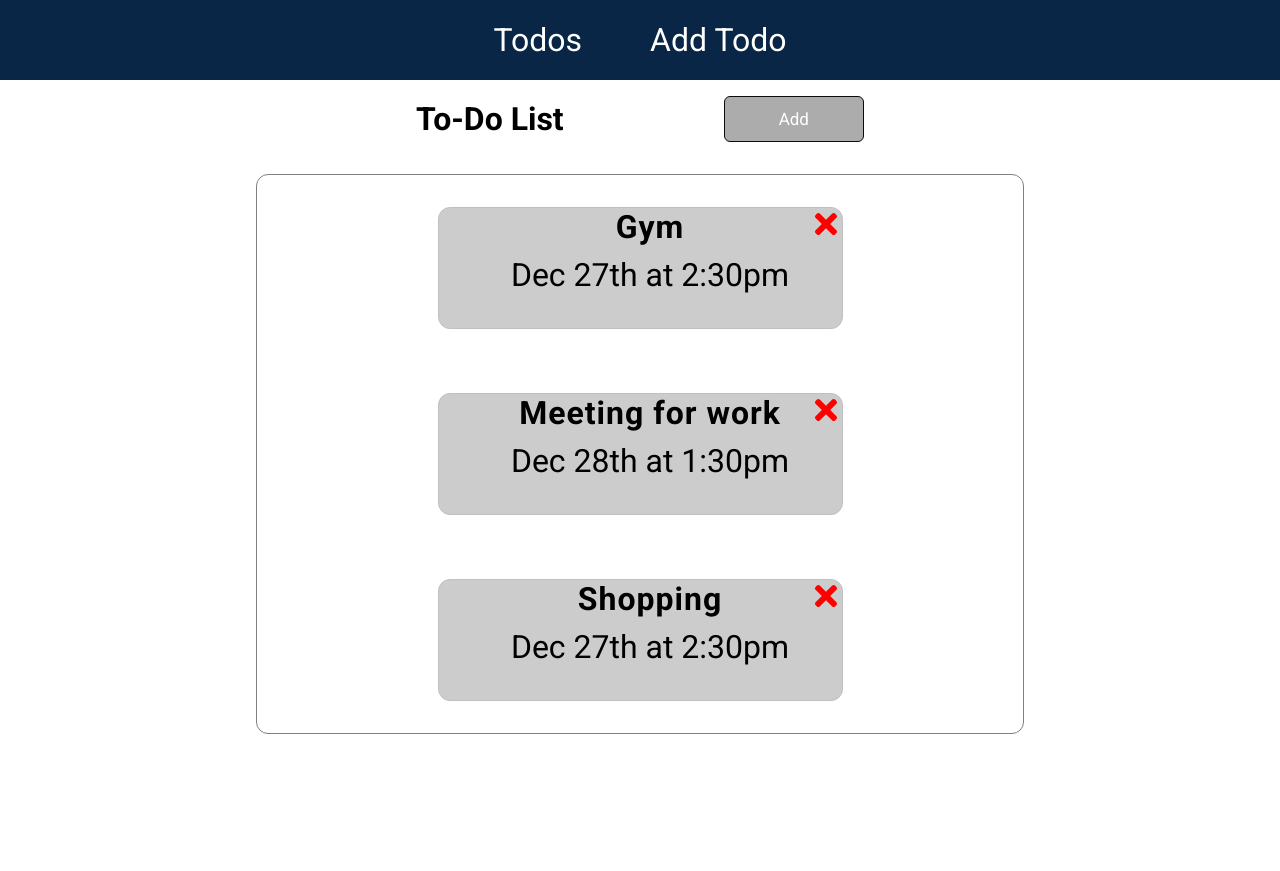
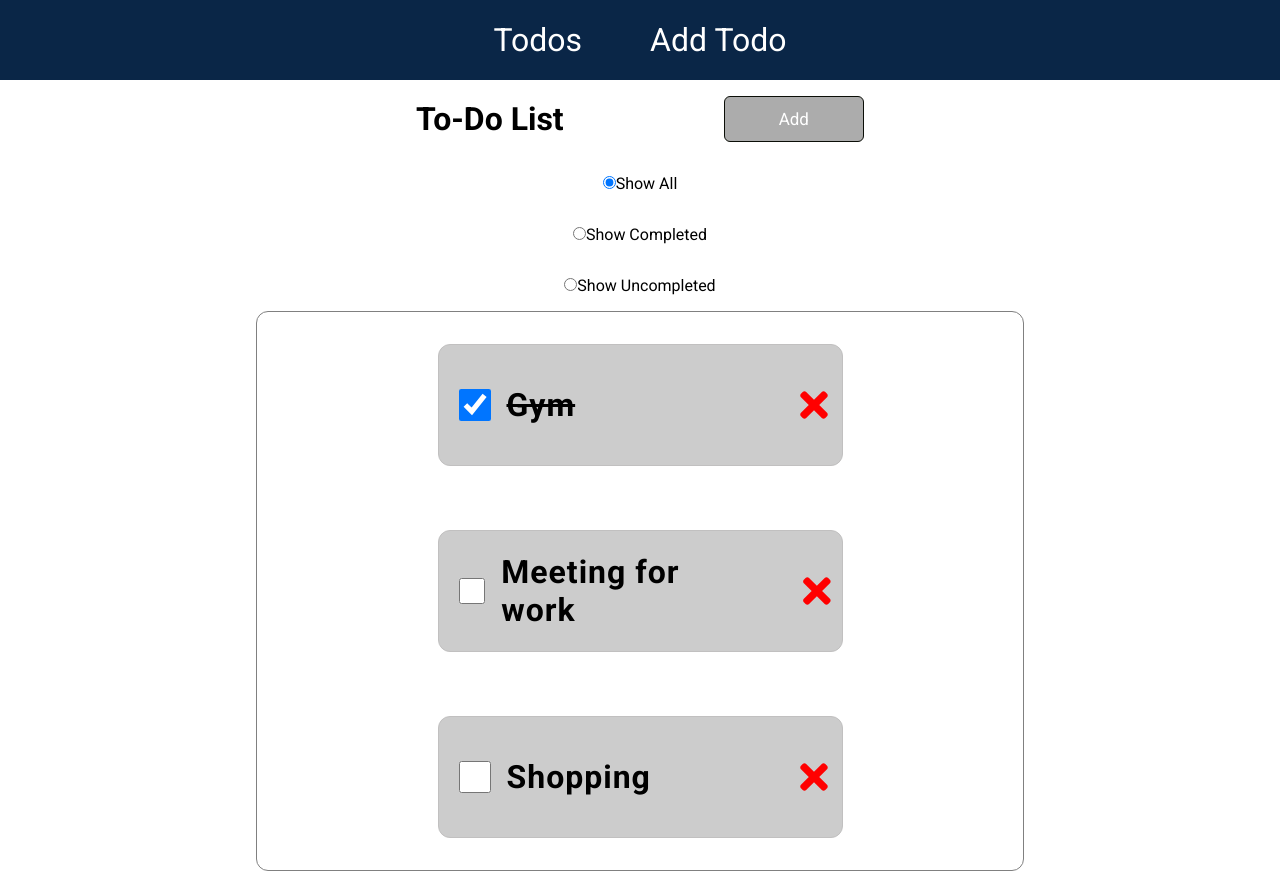
Before and after one commit to 221191/itehdomaci3, a React (Create React App) app: page /todos in a window 1280 px wide. Before the commit the page ends 800 px from the top, so only its background shows below. Built offline with nearby package versions, Linux system fonts and the light colour scheme.

Commit message:
filter todo

```diff
--- a/src/App.js
+++ b/src/App.js
@@ -11,25 +11,32 @@ const App = () => {
     {
       id: 1,
       text: "Gym",
-      day: "Dec 27th at 2:30pm",
+      completed: true
     },
     {
       id: 2,
       text: "Meeting for work",
-      day: "Dec 28th at 1:30pm",
+      completed: false
     },
     {
       id: 3,
       text: "Shopping",
-      day: "Dec 27th at 2:30pm",
+      completed: false
     },
   ]);
+
+
+  const toggleComplete = (id) =>{
+    setTodos(prev =>
+      prev.map((todo) => todo.id === id ? {...todo, completed: !todo.completed} : todo)
+    )
+  }
 
   // Dodavanje todo
   const addTodo = (todo) =>{
     const id = Math.floor(Math.random() * 10000) + 1;
 
-    const newTodo = {id, ...todo};
+    const newTodo = {id, completed: false, ...todo};
     setTodos([...todos, newTodo]);
   }
 
@@ -46,7 +53,7 @@ const App = () => {
       <Routes>
         <Route path="/">
         <Route index element={<Navigate to="/todos" replace />} />
-          <Route path="/todos" element={<TodosPage todos={todos} onDelete={deleteTodo}/>} />
+          <Route path="/todos" element={<TodosPage todos={todos} onDelete={deleteTodo} toggleComplete={toggleComplete}/>} />
           <Route path="/addtodo" element={<AddTodoPage onAdd={addTodo} />} />
         </Route>
       </Routes>
--- a/src/components/AddTodo.js
+++ b/src/components/AddTodo.js
@@ -24,11 +24,6 @@ const AddTodo = (props) => {
             <label>Todo</label>
             <input type="text" placeholder='Add Todo' value={text} onChange={(e)=> setText(e.target.value)}/>
         </div>
-        <div className='form'>
-            <label>Day & Time</label>
-            <input type="text" placeholder='Add Day & Time' value={day} onChange={(e)=> setDay(e.target.value)}/>
-        </div>
-
         <input className="add-btn" type="submit" value="Save Todo" />
 
     </form>
--- a/src/components/Todo.css
+++ b/src/components/Todo.css
@@ -6,7 +6,6 @@
 }
 
 .todos{
-    position: relative;
     margin: 2rem 0;
     background-color: #cccccc;
     padding-left: 20px;
@@ -15,8 +14,9 @@
     border-radius: 12px;
     display: flex;
     align-items: center;
-    justify-content: flex-start;
-    flex-direction: column;
+    justify-content: space-between;
+    /* flex-direction: column; */
+    gap: 5rem;
     width: 50%;
 }
 
@@ -33,8 +33,23 @@
     margin-top: 10px;
 }
 .delete-todo{
-    position: absolute;
     color:red;
     cursor: pointer;
-    right: 0;
+    padding-right: 0.5rem;
 }
+
+.chk-complete{
+    width: 32px;
+    height: 32px;
+}
+
+.wrap{
+    display: flex;
+    align-items: center;
+    justify-content: center;
+    gap: 1rem;
+}
+
+.strike{
+    text-decoration: line-through;
+}
--- a/src/components/Todo.js
+++ b/src/components/Todo.js
@@ -5,8 +5,11 @@ const Todo = (props) => {
   return (
     <div className='all-todo'>
       <div className='todos'>
-        <h3 className='todo-text'>{props.todo.text} <FaTimes className='delete-todo' onClick={() => props.onDelete(props.todo.id)} /> </h3>
-        <p className='todo-day'>{props.todo.day}</p>
+        <div className='wrap'>
+        <input className='chk-complete' type="checkbox" id="completed" checked={props.todo.completed} onChange={() => props.toggleComplete(props.todo.id)}/>
+        <h3 className={`todo-text ${props.todo.completed ? 'strike' : ''}`}>{props.todo.text} </h3>
+        </div>
+        <FaTimes className='delete-todo' size={40} onClick={() => props.onDelete(props.todo.id)} />
         </div>
     </div>
   )
--- a/src/components/Todos.css
+++ b/src/components/Todos.css
@@ -3,3 +3,12 @@
     margin: 0 20%;
     border-radius: 12px;
 }
+
+.filter{
+    display: flex;
+    align-items: center;
+    justify-content: center;
+    flex-direction: column;
+    gap: 2rem;
+    margin-bottom: 1rem;
+}
--- a/src/components/Todos.js
+++ b/src/components/Todos.js
@@ -1,14 +1,61 @@
 import React from "react";
 import Todo from "./Todo";
-import './Todos.css';
+import "./Todos.css";
+import { useState } from "react";
 const Todos = (props) => {
+  const [show, setShow] = useState('All');
 
+  const onChangeValue = (e) =>{
+    setShow(e.target.value);
+  }
+  console.log(show);
   return (
-    <div className="todos-home">
-      {props.todos.map((todo) => (
-        <Todo key={todo.id} todo={todo} onDelete={props.onDelete}/>
-      ))}
-    </div>
+    <>
+      <div className="filter" >
+        <div>
+          <input type="radio" name="filter" id="show-all" value='All' checked={show === 'All'} onChange={onChangeValue}/>
+          <label htmlFor="show-all">Show All</label>
+        </div>
+
+        <div>
+          <input type="radio" name="filter" id="show-completed" value='Completed' checked={show === 'Completed'} onChange={onChangeValue}/>
+          <label htmlFor="show-completed">Show Completed</label>
+        </div>
+
+        <div>
+          <input type="radio" name="filter" id="show-uncompleted" value='Uncompleted' checked={show === 'Uncompleted'} onChange={onChangeValue}/>
+
+          <label htmlFor="show-uncompleted">Show Uncompleted</label>
+        </div>
+      </div>
+
+      <div className="todos-home">
+        {props.todos.filter(todo => {
+          // console.log(show, todo);
+          if(show === 'Completed'){
+            if(todo.completed === true){
+              return todo;
+
+            }
+          }
+          else if(show === 'Uncompleted'){
+            if(todo.completed === false){
+              return todo;
+            }
+          }
+          else{
+            return todo;
+          }
+        }).map((todo) => (
+          <Todo
+            key={todo.id}
+            todo={todo}
+            onDelete={props.onDelete}
+            toggleComplete={props.toggleComplete}
+          />
+        ))}
+      </div>
+    </>
   );
 };
 
--- a/src/components/pages/TodosPage.js
+++ b/src/components/pages/TodosPage.js
@@ -7,7 +7,7 @@ const TodosPage = (props) => {
     <div>
     <Header title="To-Do List" />
 
-     {props.todos.length > 0 && <Todos todos={props.todos} onDelete={props.onDelete}/>}
+     {props.todos.length > 0 && <Todos todos={props.todos} onDelete={props.onDelete} toggleComplete={props.toggleComplete}/>}
      {props.todos.length === 0 && <p className='no-todo'>No Todos</p>}
     </div>
 
```
